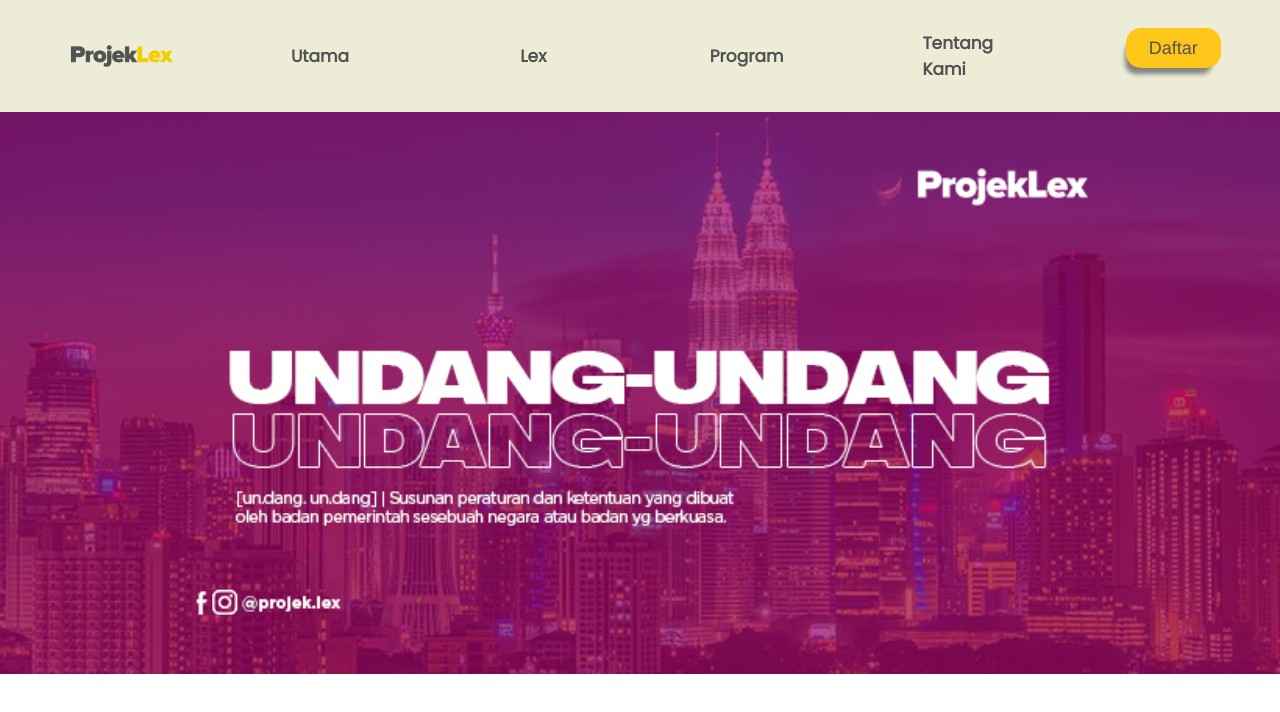
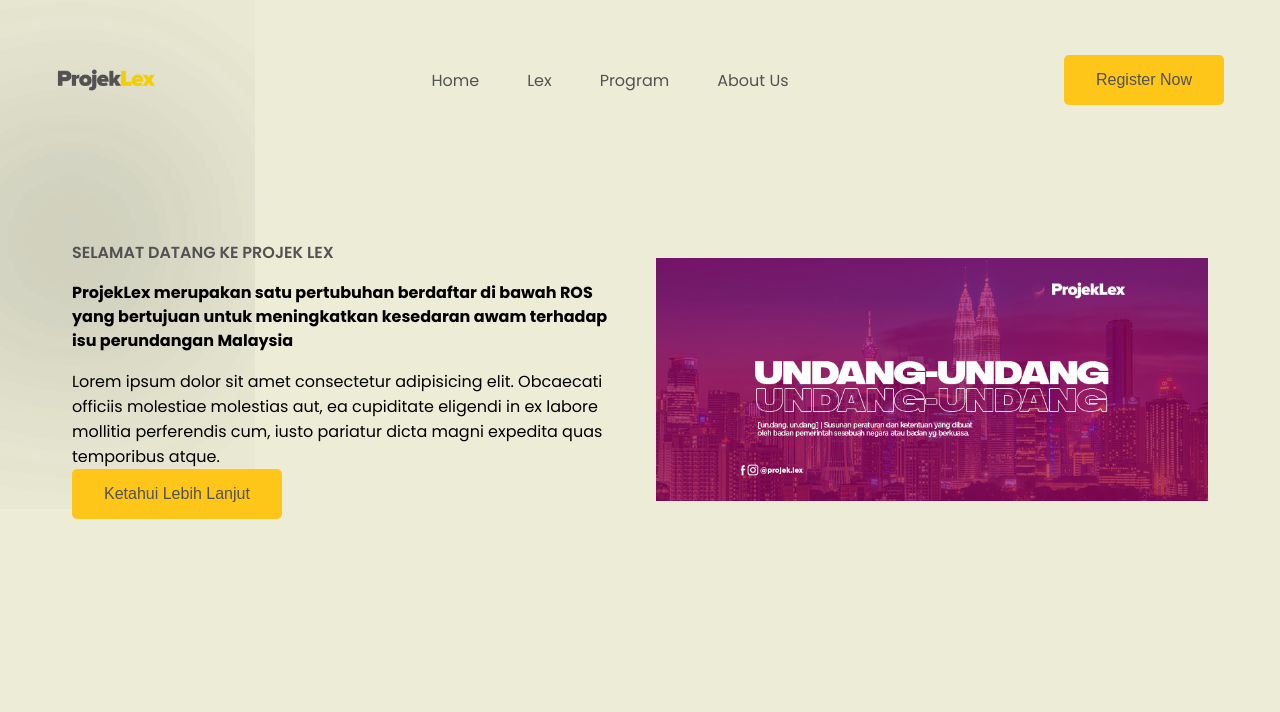
Before and after one commit to panjang007/ProjekLex, a website: page index.html in a window 1280 px wide. Drawn offline with Linux system fonts and the light colour scheme.

Commit message:
changed the layouts of the first page altogether

```diff
--- a/index.html
+++ b/index.html
@@ -2,43 +2,54 @@
 <head>
     <meta charset="UTF-8">
     <meta name="viewport" content="width=device-width, initial-scale=1.0">
-    <title>Document</title>
-    <link rel="stylesheet" href="/src/style.css">
-    <link href='https://fonts.googleapis.com/css?family=Poppins' rel='stylesheet'>
+    <title>ProjekLex</title>
+    <link rel="stylesheet" href="src/style.css">
 </head>
 <body>
 
-    <div><!--content wrapper-->
-        <div class="container">
-            <div class="nav">
-                <div class="nav-item">
-                    <a href="index.html">
-                        <img class="logo-lex" src="/asset/main_logo.png" alt="logo lex">
-                    </a>
-                </div>
-                <div class="nav-item">
-                    <a class="nav-link" href="index.html">Utama</a>
-                </div>
-                <div class="nav-item">
-                    <a class="nav-link" href="lex.html">Lex</a>
-                </div>
-                <div class="nav-item">
-                    <a class="nav-link" href="program.html">Program</a>
-                </div>
-                <div class="nav-item">
-                    <a class="nav-link" href="about.html">Tentang Kami</a>
-                </div>
-                <div class="nav-item">
-                    <form action="register.html">
-                        <button class="nav-reg" type="submit">Daftar</button>
-                    </form>
-                </div>
-            </div>
-            <div class="content-1">
-                <img class="banner-1" src="/asset/logo 1.jpg" alt="banner ">
-            </div>
+    <nav>
+        <!--div.nav-logo>a[href="#"]>img[src="images/main_logo.png"]-->
+        <div class="nav-logo">
+            <a href="#">
+                <img src="asset/main_logo.png" alt="logo-Lex">
+            </a>
         </div>
-    </div>
 
+        <!--ul.nav-list>li*4>a[href="#"]-->
+        <!--ctrl + alt = multiple line selector-->
+
+        <ul class="nav-links">
+            <li class="link"><a href="#">Home</a></li>
+            <li class="link"><a href="#">Lex</a></li>
+            <li class="link"><a href="#">Program</a></li>
+            <li class="link"><a href="#">About Us</a></li>
+        </ul>
+
+        <button class="btn">Register Now</button>
+    </nav>
+
+    <header class="container">
+        <div class="content-1">
+            <span class="blur"></span>
+            <span class="blur"></span>
+            <h4>SELAMAT DATANG KE PROJEK LEX</h4>
+            <h1>ProjekLex merupakan satu pertubuhan berdaftar di bawah ROS yang bertujuan untuk
+                meningkatkan kesedaran awam terhadap isu perundangan Malaysia
+            </h1>
+            <p>Lorem ipsum dolor sit amet consectetur adipisicing elit.
+                Obcaecati officiis molestiae molestias aut, ea cupiditate
+                eligendi in ex labore mollitia perferendis cum, iusto pariatur
+                dicta magni expedita quas temporibus atque.
+            </p>
+            <button class="btn">Ketahui Lebih Lanjut</button>
+        </div>
+        <div class="image">
+            <img src="asset/logo 1.jpg" alt="banner-lex">
+        </div>
+    </header>
+
+
+
+    <script src="src/general.js"></script>
 </body>
 </html>
--- a/src/style.css
+++ b/src/style.css
@@ -1,81 +1,116 @@
-@tailwind base;
-@tailwind components;
-@tailwind utilities;
+@import url('https://fonts.googleapis.com/css2?family=Poppins:wght@100;200;300;400;600;700;800&display=swap');
 
-body {
+* {
+    padding: 0;
     margin: 0;
-    padding: 0;
+    outline: none;
+    border: none;
+    box-sizing: border-box;
 }
 
-.logo-lex {
-    max-width: 140%;
-    max-height: 140%;
-    object-fit: cover;
+img {
+    width: 100%;
+    display: flex;
 }
 
-a:link {
+a {
     text-decoration: none;
 }
 
-a:hover {
-    color: #F3CE03;
+body {
+    font-family: 'Poppins', sans-serif;
+    background-color: #EDEDD7;
 }
 
-a:active {
-    color: #F3CE03;
+nav {
+    max-width: 1200px;
+    margin: auto;
+    padding: 2rem 1rem;
+    display: flex;
+    align-items: center;
+    justify-content: space-between;
+    gap: 2rem;
+}
+
+.nav-logo {
+    max-width: 100px;
+}
+
+.nav-links {
+    list-style: none;
+    display: flex;
+    align-items: center;
+    gap: 3rem;
+}
+
+.link a{
+    position: relative;
+    padding-bottom: 0.75cm;
+    color: #525252;
+}
+
+.link a::after {
+    content: "";
+    position: absolute;
+    height: 2px;
+    width: 0;
+    bottom: 0;
+    left: 0;
+    background-color: black;
+    transition: all 0.3s ease;
+}
+
+.link a:hover::after {
+    width: 70%;
+}
+
+.btn {
+    padding: 1rem 2rem;
+    font-size: 1rem;
+    color: #525252;
+    background-color: #FFC61A;
+    border-radius: 5px;
+    cursor: pointer;
+    transition: all 0.3s ease;
+}
+
+.btn:hover {
+    background-color: #e6ad00;
+    transition: all 0.5s ease;
 }
 
 .container {
-    display: flex;
-    flex-direction: column;
-    justify-content: center;
-    align-items: center;
+    max-width: 1200px;
+    margin: auto;
+    padding: 5rem 2rem;
 }
 
-.nav {
-    display: flex;
-    flex-direction: row;
-    width: 100%;
-    height: 7rem;
-    justify-content: center;
-    align-items: center;
-    background-color: #EDEDD7;
+.blur {
+    position: absolute;
+    box-shadow: 0 0 1000px 50px #525252;
+    z-index: -100;
 }
 
-.nav-item {
-    display: flex;
-    justify-content: center;
+header {
+    position: relative;
+    padding-top: 2rem;
+    display: grid;
+    grid-template-columns: repeat(2, 1fr);
     align-items: center;
-    height: 75px;
-    width: 75px;
-    margin: 0 auto;
+    gap: 2rem;
 }
 
-.nav-link {
-    font-family: 'Poppins';
-    font-size: 17px;
-    font-weight:900;
+header .content-1 h4 {
+    margin-bottom: 1rem;
     color: #525252;
+    font-size: 1rem;
+    font-weight: 600;
 }
 
-.nav-reg {
-    font-family: Helvetica, Arial, sans-serif;
-    font-size: 18px;
-    background-color: #FFC61A;
-    border: 0;
-    border-radius: 15px;
-    height: 40px;
-    width: 95px;
-    color: #525252;
-    box-shadow: -5px 10px 5px -4px grey;
+header .content-1 h1 {
+    color: black;
+    margin-bottom: 1rem;
+    font-size: 1rem;
+    font-family: 700;
+    line-height: 1.5rem;
 }
-
-.content-1 {
-    width: 100%;
-    height: 100%;
-}
-
-.banner-1 {
-    object-fit: cover;
-    width: 100%;
-}
```
